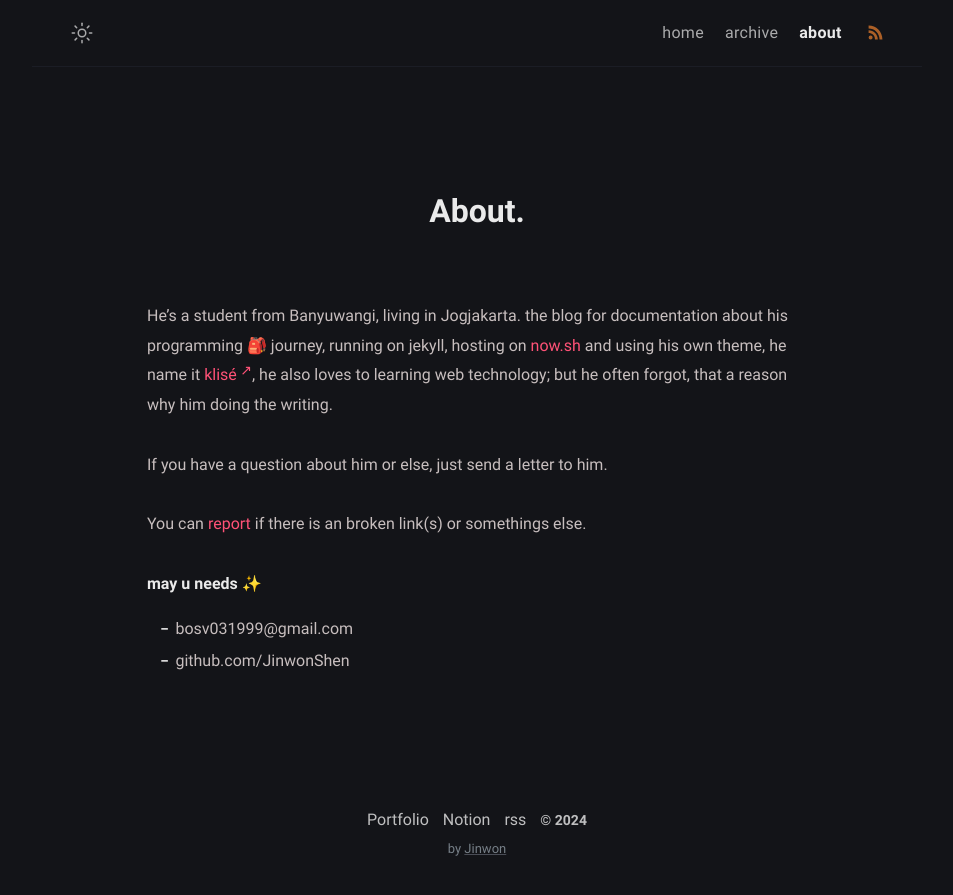
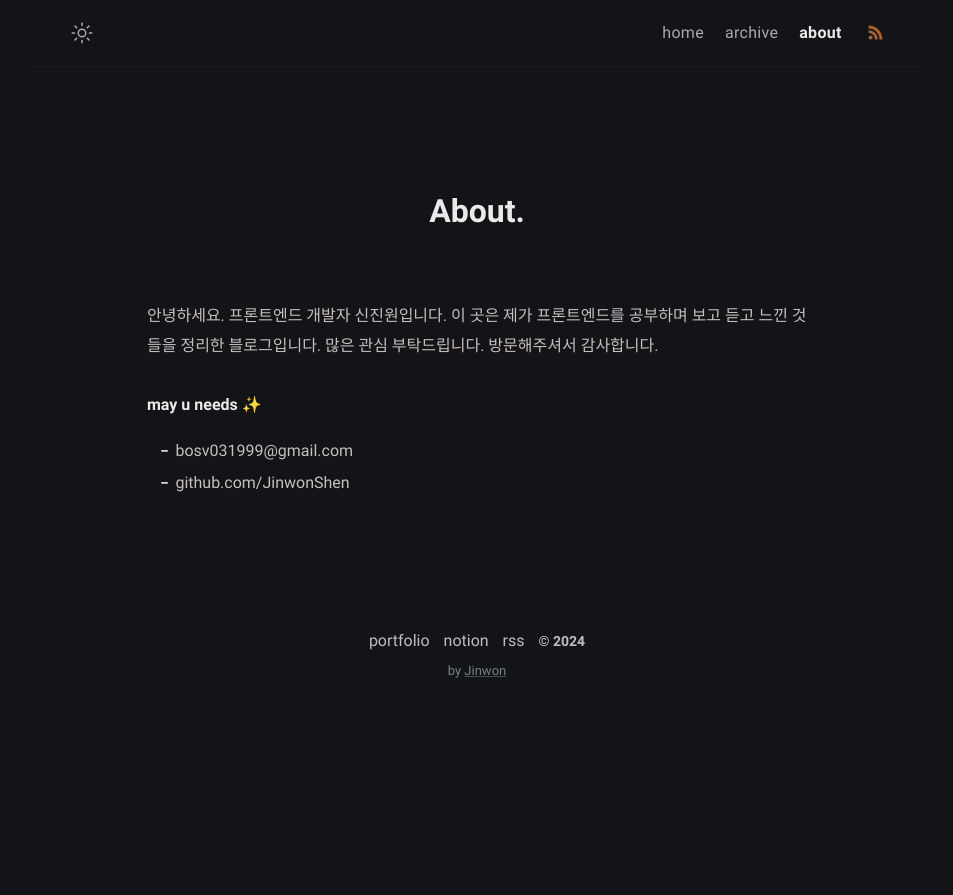
Before and after one commit to JinwonShen/JinwonShen.github.io, a Jekyll site: the page built from about.md, in a window 1280 px wide. Shown: the top 895 px of the page, without its empty margins (163-1116 px from the left). Built offline with Jekyll 4.4.1, drawn with Linux system fonts in a browser that asks for light colours.

Commit message:
footer.html, about.md

```diff
--- a/_includes/footer.html
+++ b/_includes/footer.html
@@ -1,6 +1,6 @@
 <footer class="footer">
-  <a class="footer_item" href="/thanks">Portfolio</a>
-  <a class="footer_item" href="https://www.notion.so/sjinwon/767ff7defe3b48e5882a83c5aa41a9cc?pvs=4">Notion</a>
+  <a class="footer_item" href="/thanks">portfolio</a>
+  <a class="footer_item" href="https://www.notion.so/sjinwon/767ff7defe3b48e5882a83c5aa41a9cc?pvs=4">notion</a>
   <a class="footer_item" href="/feed.xml">rss</a>
   <span class="footer_item">&copy; {{ site.time | date: "%Y" }}</span>
   <small class="footer_copyright">
--- a/about.md
+++ b/about.md
@@ -6,11 +6,8 @@
 comments: false
 ---
 
-He's a student from Banyuwangi, living in Jogjakarta. the blog for documentation about his programming 🎒 journey, running on jekyll, hosting on [now.sh](http://now.sh) and using his own theme, he name it <a href="https://github.com/piharpi/jekyll-klise" target="_blank" rel="noopener">klisé</a>, he also loves to learning web technology; but he often forgot, that a reason why him doing the writing.
-
-If you have a question about him or else, just send a letter to him.
-
-You can [report](http://github.com/piharpi/jekyll-klise/issues/new) if there is an broken link(s) or somethings else.
+안녕하세요. 프론트엔드 개발자 신진원입니다.
+이 곳은 제가 프론트엔드를 공부하며 보고 듣고 느낀 것 들을 정리한 블로그입니다. 많은 관심 부탁드립니다. 방문해주셔서 감사합니다.
 
 **may u needs ✨**
 
```
